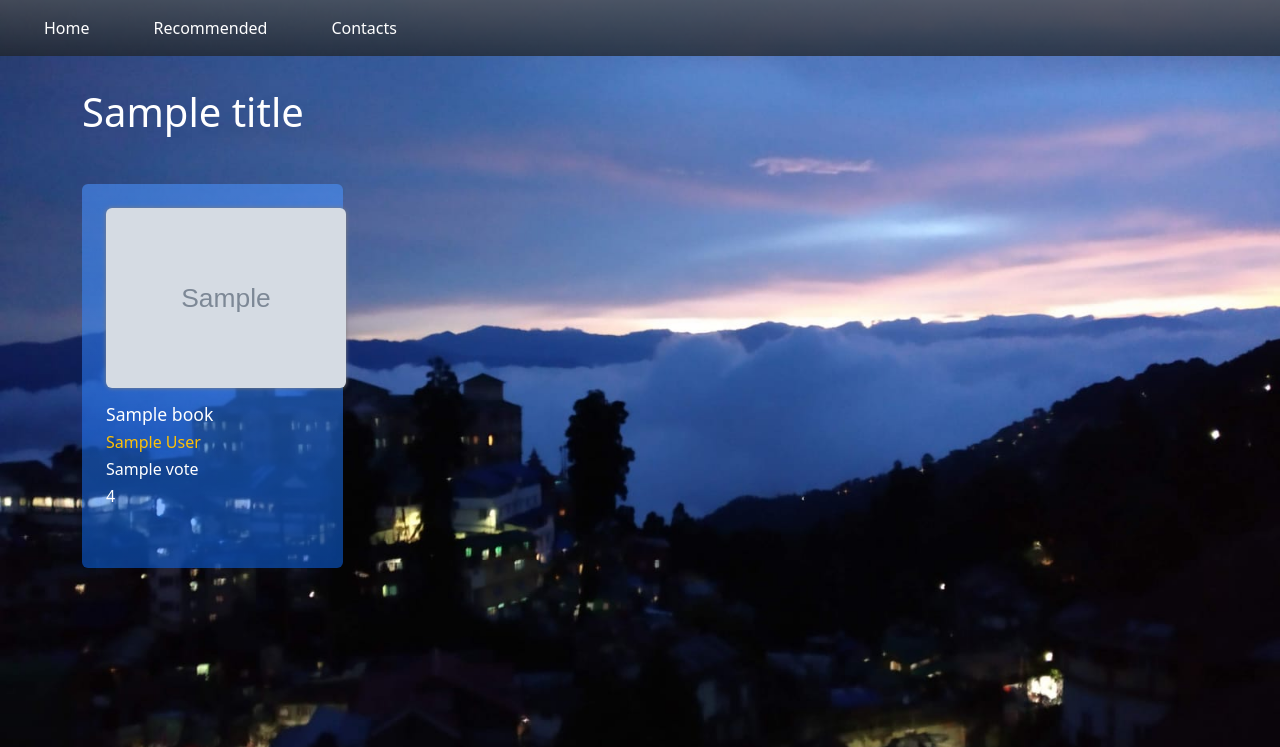
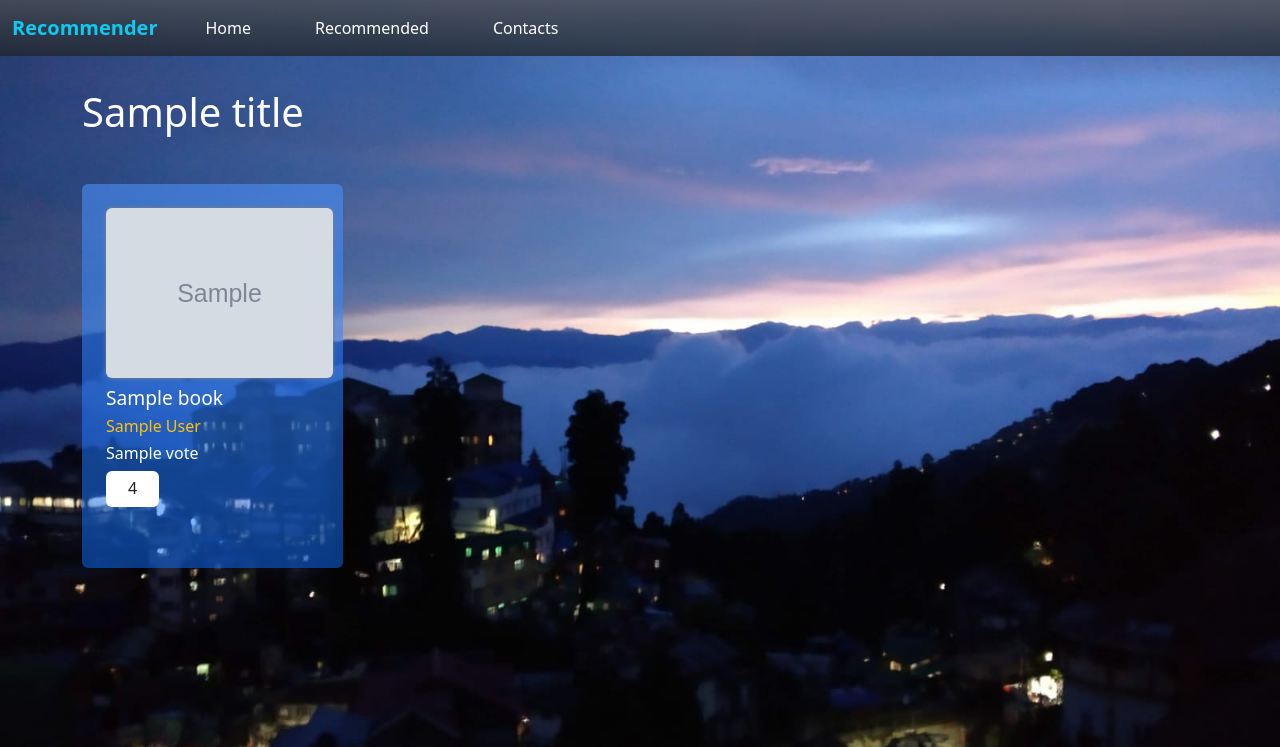
Before and after one commit to nirmit27/Book-Recommender-System, a Flask app: template templates/index.html in a window 1280 px wide. Shown: the top 747 px of the page. Run offline with Flask 3, Linux system fonts and the light colour scheme; the template is opened without the code that fills it: most values are stand-ins (such as "Sample title", 1, 10 or a date in 2020); grey boxes marked "Sample" are stand-in pictures; parts of the project's set-up code (start-up, migrations or seed data) failed here and were passed over.

Commit message:
themed ratings changes

```diff
--- a/app.py
+++ b/app.py
@@ -13,7 +13,10 @@ def index():
                            author = list(df['Book-Author'].values[:50]),
                            img = list(df['Image-URL-M'].values[:50]),
                            votes = list(df['Total_Votes'].values[:50]),
-                           rating = list(df['Average_Rating'].values[:50]))
+                           rating = list(df['Average_Rating'].values[:50]),
+                           min_rating = df['Average_Rating'].min(),
+                           mean_rating = df['Average_Rating'].mean(),
+                           max_rating = df['Average_Rating'].max())
 
 
 if __name__ == "__main__":
--- a/static/styles.css
+++ b/static/styles.css
@@ -22,7 +22,7 @@ a{
 }
 
 a:hover{
-    color: rgb(204, 177, 230) !important;
+    color: blueviolet !important;
 }
 
 img{
--- a/templates/index.html
+++ b/templates/index.html
@@ -27,6 +27,7 @@
     <nav class="navbar navbar-expand-lg bg-dark bg-gradient bg-opacity-75">
       <div class="container-fluid">
         <div class="collapse navbar-collapse">
+          <a class="navbar-brand mr-4 text-info fw-bold" href="/">Recommender</a>
           <ul class="navbar-nav">
             <li class="nav-item mx-4">
               <a class="nav-link active text-white" aria-current="page" href="/"
@@ -60,11 +61,11 @@
         <div class="col-md-3 mt-4">
           <div class="card bg-primary bg-gradient bg-opacity-50 border-0" style="height: 24rem;">
             <div class="card-body p-4">
-              <img src="{{ img[i] }}" alt="book_cover" class="card-img-top mb-3 rounded" style="width: auto; height: 180px;">
-              <h5 class="text-white" style="font-size: 1.1rem;">{{ book[i] }}</h5>
+              <img src="{{ img[i] }}" alt="book_cover" class="card-img-top mb-2 rounded" style="width: auto; height: 170px;">
+              <h5 class="text-white" style="font-size: 1.2rem;">{{ book[i] }}</h5>
               <h6 class="text-warning">{{ author[i] }}</h6>
               <h6 class="text-white">{{ votes[i] }}</h6>
-              <h6 class="text-white">{{ rating[i] }}</h6>
+              <h6 class="text-dark p-2 bg-white border-1 rounded w-25 text-center">{{ rating[i] }}</h6>
             </div>
           </div>
         </div>
```
